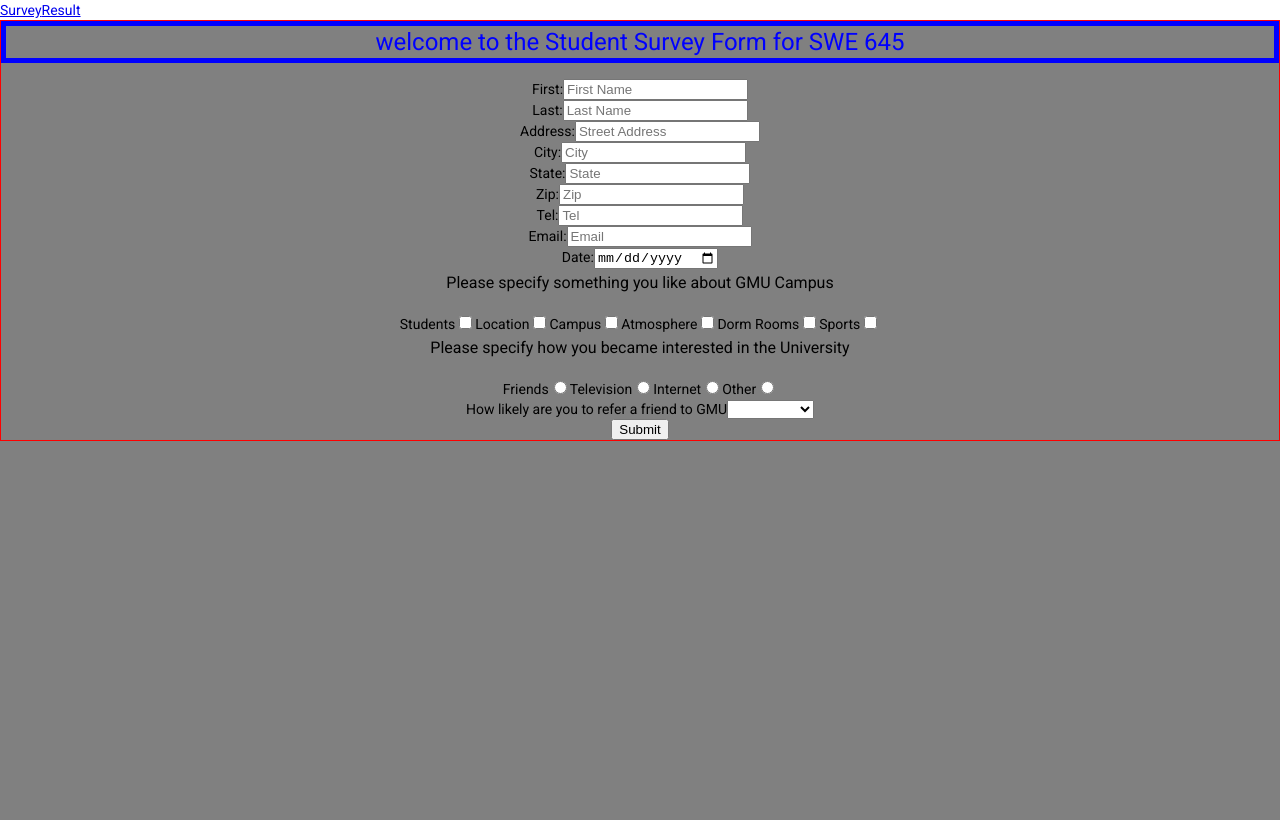
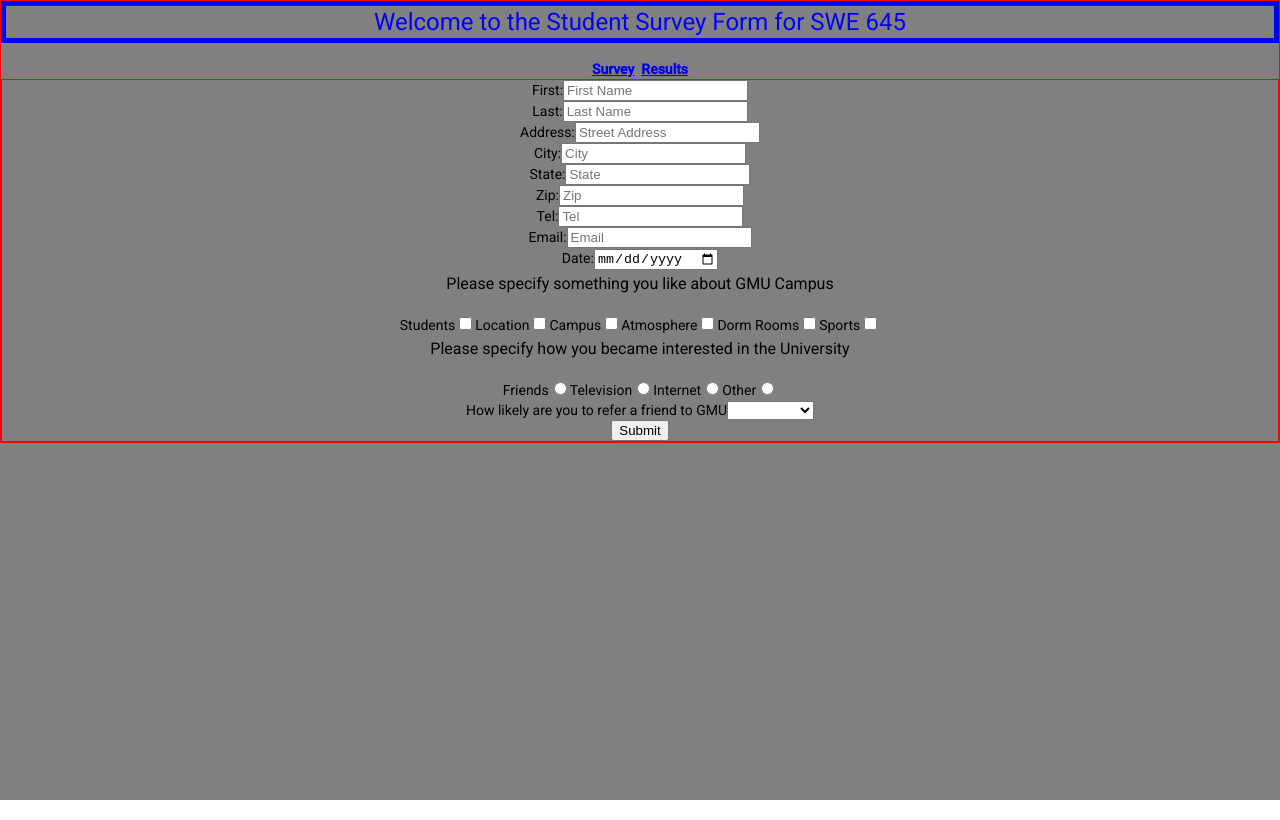
Before and after one commit to mgarkel/swe_645_hw3, an Angular app in the folder frontend/: page /survey in a window 1280 px wide. Built offline with nearby package versions, Linux system fonts and the light colour scheme.

Commit message:
beautified the project

```diff
--- a/frontend/src/app/app.component.html
+++ b/frontend/src/app/app.component.html
@@ -1,6 +1,10 @@
-
+<body>
+<div style="text-align:center;border:1px solid red;">
+<h1>Welcome to the Student Survey Form for SWE 645</h1>
 <nav>
-    <a routerLink="survey">Survey</a>
-    <a routerLink="result">Result</a>
+    <b><a routerLink="survey">Survey</a></b>&nbsp;
+    <b><a routerLink="result">Results</a></b>
 </nav>
 <router-outlet></router-outlet>
+</div>
+</body>
--- a/frontend/src/app/survey/survey.component.html
+++ b/frontend/src/app/survey/survey.component.html
@@ -1,7 +1,6 @@
 <body>
     <div style="text-align:center;border:1px solid red;">
 <form #student = "ngForm" ngNativeValidate (ngSubmit) = "onClickSubmit(student)">
-        <h1>welcome to the Student Survey Form for SWE 645</h1>
 
         <div>
             <label for="FirstName">First:</label>
```
